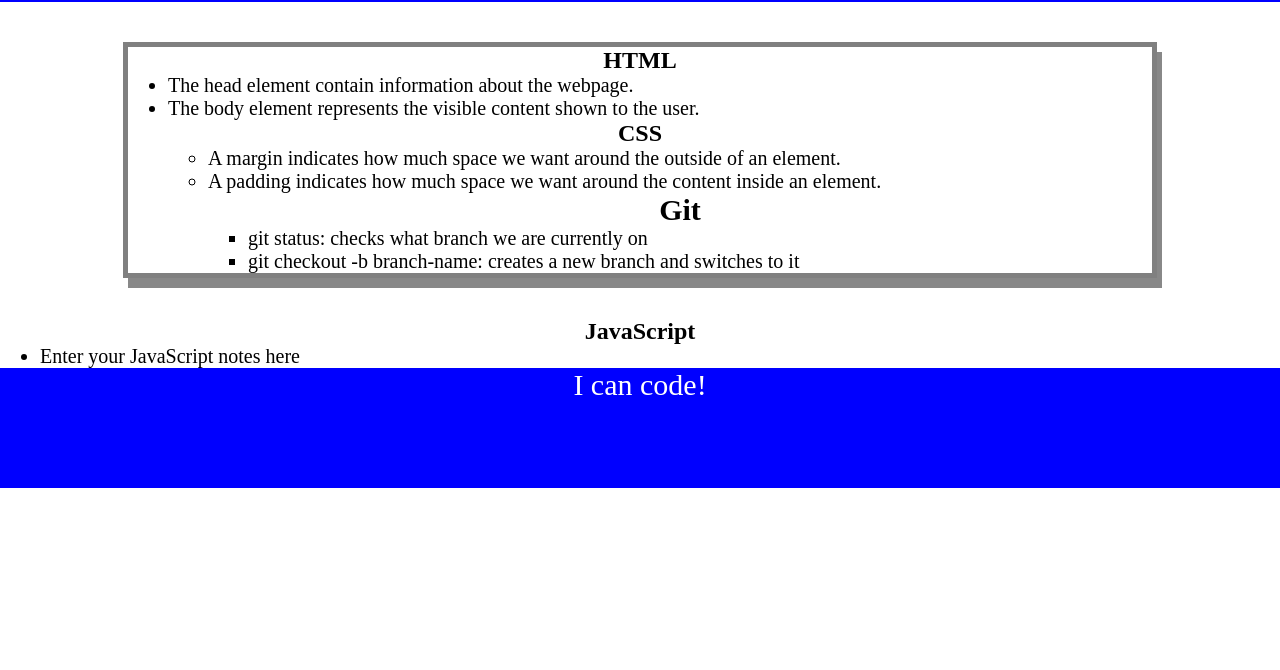
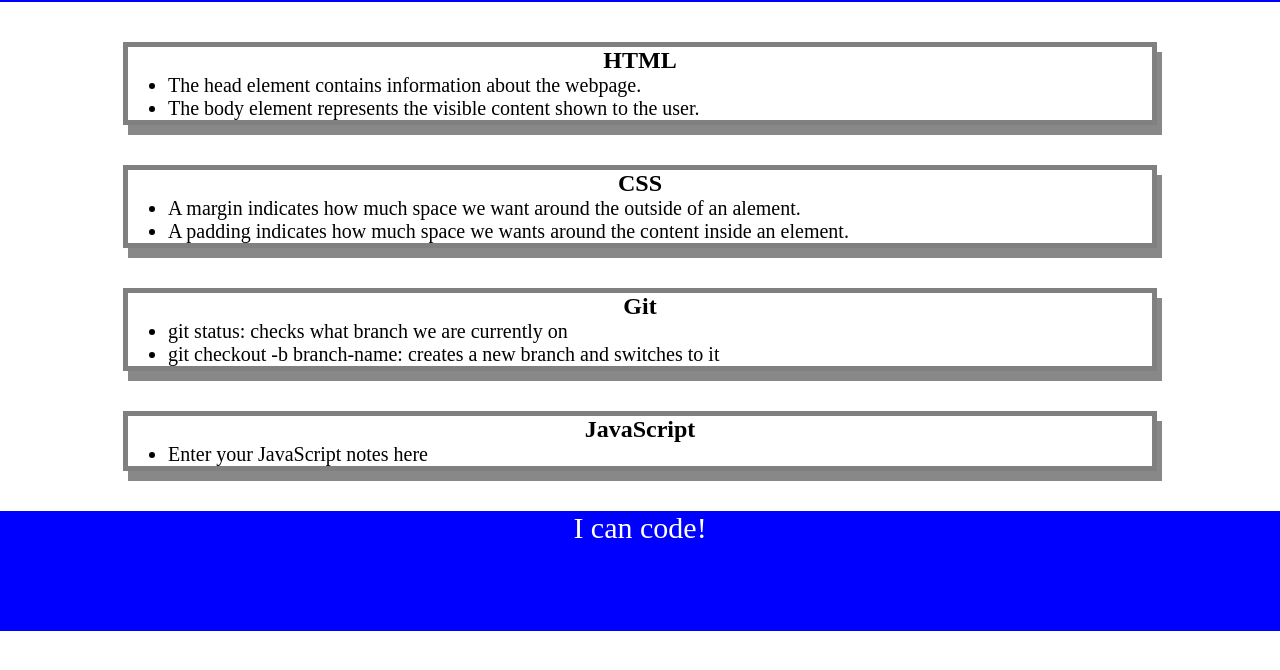
Before and after one commit to melinamorales512/prework-study-guide, a plain HTML site: page index.html in a window 1280 px wide. Shown: the part 118-788 px from the top of the page. Drawn offline with Linux system fonts and the light colour scheme.

Commit message:
updated project READMA file

```diff
--- a/assets/script.js
+++ b/assets/script.js
@@ -1,3 +1,5 @@
+
+
 var topics = ['HTML', 'CSS', 'Git', 'JavaScript'];
 var randomTopic = topics[Math.floor(Math.random() * topics.length)];
 
--- a/assets/style.css
+++ b/assets/style.css
@@ -1,19 +1,25 @@
 * {
     margin: 0;
     padding: 0;
+
 }
+
+
 header,
 footer {
  width: 100%;
  height: 120px;
  background-color: blue;
  color: white;
+
 }
+
 
 h1,
 h2 {
  text-align: center;
 }
+
 
 img {
  display: block;
--- a/index.html
+++ b/index.html
@@ -7,54 +7,48 @@
     <link rel="stylesheet" href="./assets/style.css">
     <title>Prework Study Guide</title>
   </head>
+
   <body>
     <header id="top">
       <h1>Prework Study Guide</h1>
       <img src="./assets/bowtie-cat.png" alt="Profile image of cat wearing a bow tie." />
       <h2>✨ Open the Console to See What's Happening ✨</h2>
     </header>
+
     <main>
       <section class="card" id="html-section">
         <h2>HTML</h2>
         <ul>
-          <li>The head element contain information about the webpage.</li>
+          <li>The head element contains information about the webpage.</li>
           <li>The body element represents the visible content shown to the user.</li>
         </ul>
-        <section>
+      </section>
 
-      </section class="card" id="css-section">
+      <section class="card" id="css-section">
         <h2>CSS</h2>
+        <ul>
+          <li>A margin indicates how much space we want around the outside of an alement.
+          <li>A padding indicates how much space we wants around the content inside an element.
+      </section>
 
-        <ul>
-          <ul>
-            <li>A margin indicates how much space we want around the outside of an element.</li>
-            <li>A padding indicates how much space we want around the content inside an element.</li>
-            <ul>
-
-        </ul>
-            <section>
-
-      </section class="card" id="git-section">
+      <section class="card" id="git-section">
         <h2>Git</h2>
         <ul>
           <li>git status: checks what branch we are currently on</li>
           <li>git checkout -b branch-name: creates a new branch and switches to it</li>
         </ul>
       </section>
-      </section class="card" id="javascript-section">
+
+      <section class="card" id="javascript-section">
         <h2>JavaScript</h2>
         <ul>
           <li>Enter your JavaScript notes here</li>
         </ul>
-
-        <section>
+      </section>
     </main>
-
-    </ul>
 
     <footer>
       <p>I can code!</p>
     </footer>
-    <script src="./assets/script.js"></script>
   </body>
 </html>
```
Lines whose indentation alone changed are shown as unchanged.
